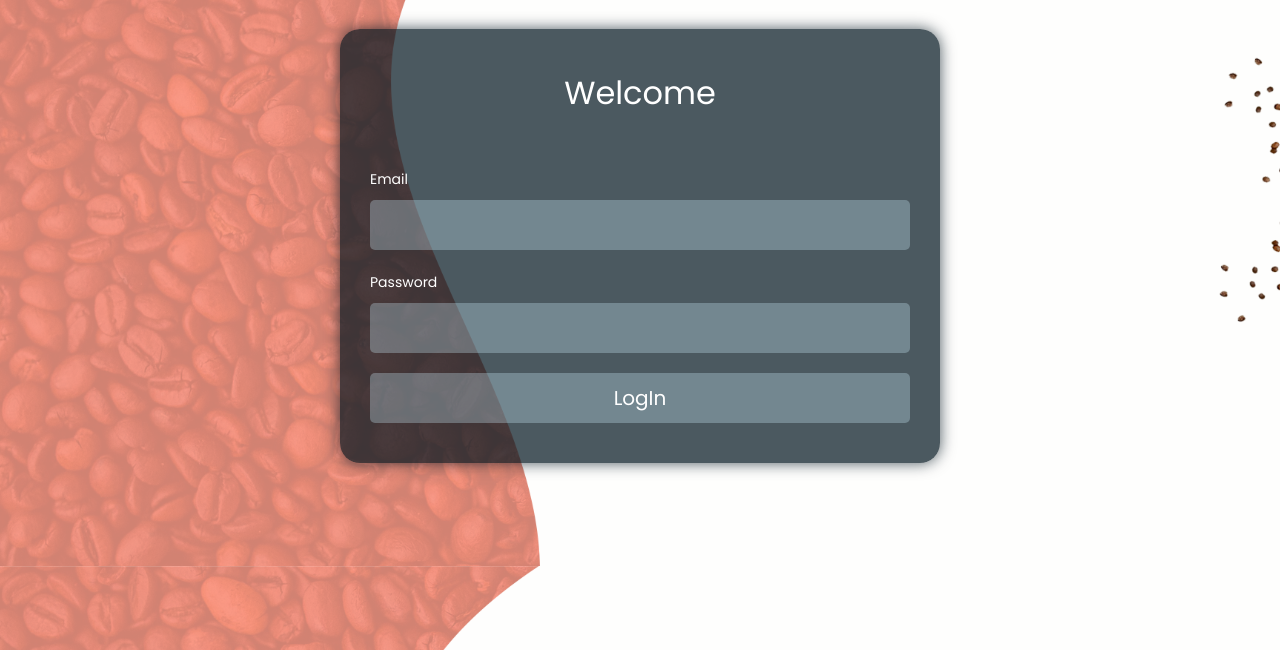
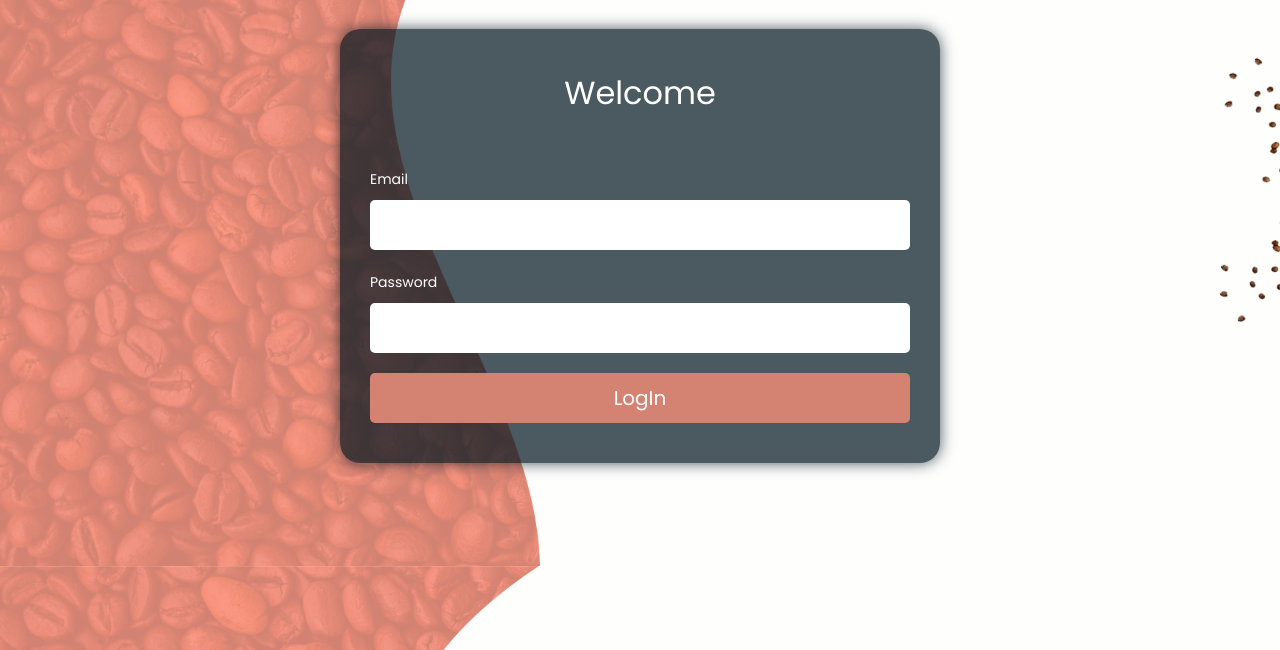
Before and after one commit to Aerial203/Ecommercecoffeesite, a Flask app: page /login in a window 1280 px wide. Shown: the part 150-800 px from the top of the page. Run offline with Flask 3, Linux system fonts and the light colour scheme; some libraries are stand-ins or nearby versions.

Commit message:
Add Style Login Page

```diff
--- a/static/css/loginStyles.css
+++ b/static/css/loginStyles.css
@@ -70,7 +70,7 @@ body {
 .input-group input {
   font-size: 1.25rem;
   padding: .5em;
-  background-color: hsl(var(--primary-light-hsl), .3);
+  /* background-color: hsl(var(--primary-light-hsl), .3); */
   border: none;
   outline: none;
   border-radius: .25em;
@@ -83,6 +83,10 @@ body {
   box-shadow: 0 0 0 1px hsl(var(--primary-hsl));
 }
 
-button {
-  color: var(--btn-color);
+.btn {
+  background-color: var(--btn-color);
 }
+
+.btn:hover {
+  background-color: hsl(var(--primary-light-hsl), .3);
+}
```
